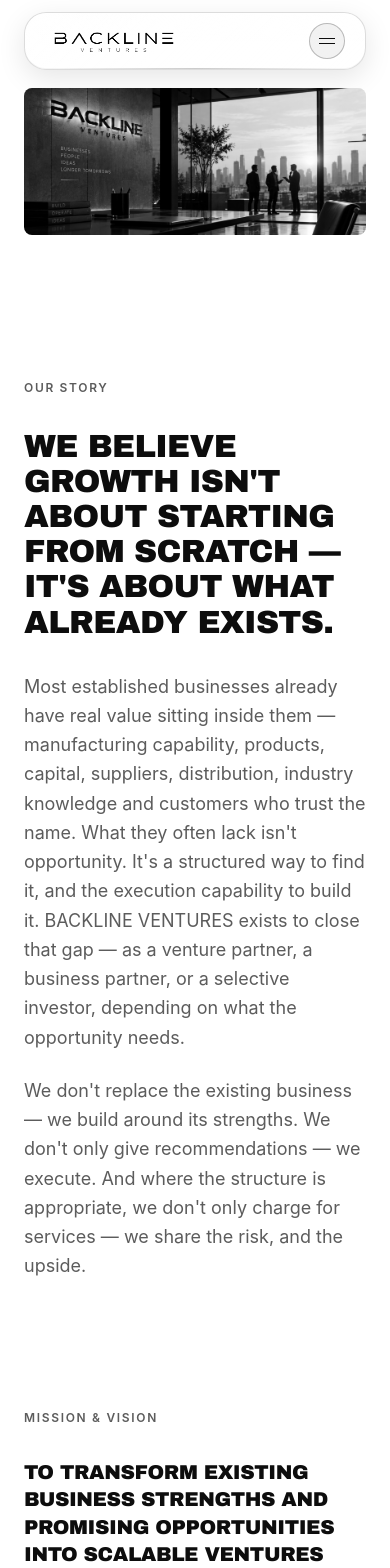
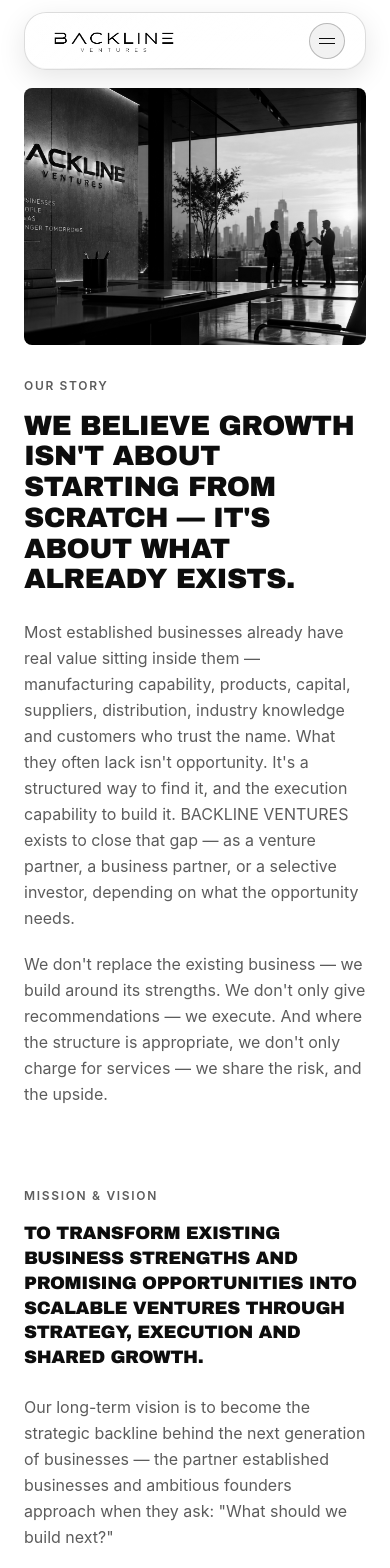
Before and after one commit to mohadsaalee/backline-ventures, a Next.js app: page /about in a window 390 px wide. Shown: the top 1568 px of the page. Built offline with nearby package versions, Linux system fonts and the light colour scheme.

Commit message:
Update site content and sections

```diff
--- a/app/about/page.tsx
+++ b/app/about/page.tsx
@@ -19,9 +19,9 @@
   return (
     <>
       {/* Full-width banner */}
-      <section className="container-px pt-[88px] pb-20 md:pb-28">
+      <section className="container-px pt-[88px] pb-6 md:pb-28">
         <Reveal delay={0.1}>
-          <div className="relative w-full aspect-[21/9] rounded-lg overflow-hidden bg-bg-warm">
+          <div className="relative w-full aspect-[4/3] sm:aspect-[16/9] md:aspect-[21/9] rounded-lg overflow-hidden bg-bg-warm">
             {/* eslint-disable-next-line @next/next/no-img-element */}
             <img
               src="/team.png"
@@ -35,21 +35,21 @@
       </section>
 
       {/* Our Story */}
-      <section className="container-px py-16 md:py-20">
-        <div className="grid grid-cols-1 md:grid-cols-[220px_1fr] gap-x-10 gap-y-8">
+      <section className="container-px pt-2 pb-10 md:py-20">
+        <div className="grid grid-cols-1 md:grid-cols-[220px_minmax(0,1fr)] gap-x-10 gap-y-4 md:gap-y-8">
           <Reveal>
             <p className="eyebrow">Our Story</p>
           </Reveal>
 
           <div>
             <Reveal delay={0.08}>
-              <h2 className="font-display text-[2rem] sm:text-[2.6rem] md:text-[3.2rem] leading-[1.1]">
+              <h2 className="font-display text-[1.75rem] sm:text-[2.6rem] md:text-[3.2rem] leading-[1.1] break-words">
                 WE BELIEVE GROWTH ISN&apos;T ABOUT STARTING FROM SCRATCH —
                 IT&apos;S ABOUT WHAT ALREADY EXISTS.
               </h2>
             </Reveal>
             <Reveal delay={0.18}>
-              <p className="mt-8 max-w-2xl text-lg text-ink-soft leading-relaxed">
+              <p className="mt-6 md:mt-8 max-w-2xl text-base sm:text-lg text-ink-soft leading-relaxed">
                 Most established businesses already have real value sitting
                 inside them — manufacturing capability, products, capital,
                 suppliers, distribution, industry knowledge and customers who
@@ -61,7 +61,7 @@
               </p>
             </Reveal>
             <Reveal delay={0.26}>
-              <p className="mt-6 max-w-2xl text-lg text-ink-soft leading-relaxed">
+              <p className="mt-5 md:mt-6 max-w-2xl text-base sm:text-lg text-ink-soft leading-relaxed">
                 We don&apos;t replace the existing business — we build
                 around its strengths. We don&apos;t only give
                 recommendations — we execute. And where the structure is
@@ -74,21 +74,21 @@
       </section>
 
       {/* Our Mission & Vision */}
-      <section className="container-px py-16 md:py-20">
-        <div className="grid grid-cols-1 md:grid-cols-[220px_1fr] gap-x-10 gap-y-8">
+      <section className="container-px py-10 md:py-20">
+        <div className="grid grid-cols-1 md:grid-cols-[220px_minmax(0,1fr)] gap-x-10 gap-y-4 md:gap-y-8">
           <Reveal>
             <p className="eyebrow">Mission & Vision</p>
           </Reveal>
           <div>
             <Reveal delay={0.08}>
-              <p className="font-display text-xl sm:text-2xl md:text-3xl leading-snug max-w-3xl">
+              <p className="font-display text-lg sm:text-2xl md:text-3xl leading-snug max-w-3xl break-words">
                 To transform existing business strengths and promising
                 opportunities into scalable ventures through strategy,
                 execution and shared growth.
               </p>
             </Reveal>
             <Reveal delay={0.18}>
-              <p className="mt-8 max-w-2xl text-lg text-ink-soft leading-relaxed">
+              <p className="mt-6 md:mt-8 max-w-2xl text-base sm:text-lg text-ink-soft leading-relaxed">
                 Our long-term vision is to become the strategic backline
                 behind the next generation of businesses — the partner
                 established businesses and ambitious founders approach when
@@ -100,14 +100,14 @@
       </section>
 
       {/* The formula */}
-      <section className="container-px py-16 md:py-20">
-        <div className="grid grid-cols-1 lg:grid-cols-[220px_minmax(0,1fr)] gap-x-10 gap-y-8">
+      <section className="container-px py-10 md:py-20">
+        <div className="grid grid-cols-1 lg:grid-cols-[220px_minmax(0,1fr)] gap-x-10 gap-y-4 lg:gap-y-8">
           <Reveal>
             <p className="eyebrow">Our Model</p>
           </Reveal>
-          <div>
+          <div className="min-w-0">
             <Reveal delay={0.08}>
-              <h2 className="font-display text-2xl sm:text-3xl md:text-4xl leading-snug max-w-3xl">
+              <h2 className="font-display text-xl sm:text-3xl md:text-4xl leading-snug max-w-3xl break-words">
                 Existing strength, built into a new venture.
               </h2>
             </Reveal>
@@ -120,7 +120,7 @@
       <ValuesSection />
 
       {/* Stat row */}
-      <section className="container-px pb-24 md:pb-32">
+      <section className="container-px pb-16 md:pb-32">
         <StoryStats
           stats={[
             { value: 3, label: "Partnership models" },
@@ -132,26 +132,26 @@
       </section>
 
       {/* Who We Want to Work With */}
-      <section className="container-px py-16 md:py-20">
+      <section className="container-px py-10 md:py-20">
         <Reveal>
-          <div className="rounded-3xl bg-ink text-bg p-8 sm:p-12 md:p-16">
+          <div className="rounded-2xl sm:rounded-3xl bg-ink text-bg p-6 sm:p-12 md:p-16">
             <p className="eyebrow text-bg/50">Who We Partner With</p>
 
-            <h2 className="font-display text-[2.2rem] sm:text-[3rem] md:text-[3.6rem] leading-[1.05] mt-5 max-w-2xl">
+            <h2 className="font-display text-[1.6rem] sm:text-[3rem] md:text-[3.6rem] leading-[1.05] mt-4 sm:mt-5 max-w-2xl break-words">
               We work best with businesses ready to build.
             </h2>
 
-            <p className="mt-6 max-w-2xl text-bg/60 leading-relaxed">
+            <p className="mt-5 sm:mt-6 max-w-2xl text-sm sm:text-base text-bg/60 leading-relaxed">
               From established manufacturers to early-stage founders, BACKLINE
               VENTURES partners with businesses that already have real
               strength — a product, a customer base, capital or
               infrastructure — and are ready to turn it into a new venture.
             </p>
 
-            <div className="mt-12 flex flex-wrap gap-3">
+            <div className="mt-8 sm:mt-12 flex flex-wrap gap-2 sm:gap-3">
               {idealPartners.map((item, i) => (
                 <Reveal key={item} delay={0.06 + i * 0.03}>
-                  <span className="inline-block rounded-full border border-bg/25 px-5 py-2.5 text-sm text-bg/90 hover:border-bg hover:bg-bg hover:text-ink transition-colors duration-300">
+                  <span className="inline-block max-w-full rounded-full border border-bg/25 px-4 py-2 text-[0.8rem] sm:px-5 sm:py-2.5 sm:text-sm text-bg/90 hover:border-bg hover:bg-bg hover:text-ink transition-colors duration-300">
                     {item}
                   </span>
                 </Reveal>
@@ -162,14 +162,14 @@
       </section>
 
       {/* How We Select a Partner */}
-      <section className="container-px py-16 md:py-20">
+      <section className="container-px py-10 md:py-20">
         <div className="flex flex-col md:flex-row md:items-end md:justify-between gap-6">
           <div>
             <Reveal>
               <p className="eyebrow">How We Select a Partner</p>
             </Reveal>
             <Reveal delay={0.08}>
-              <h2 className="font-display text-[2rem] sm:text-[2.6rem] md:text-[3.2rem] leading-[1.1] mt-4">
+              <h2 className="font-display text-[1.75rem] sm:text-[2.6rem] md:text-[3.2rem] leading-[1.1] mt-4 break-words">
                 Before we build, we evaluate.
               </h2>
             </Reveal>
```
